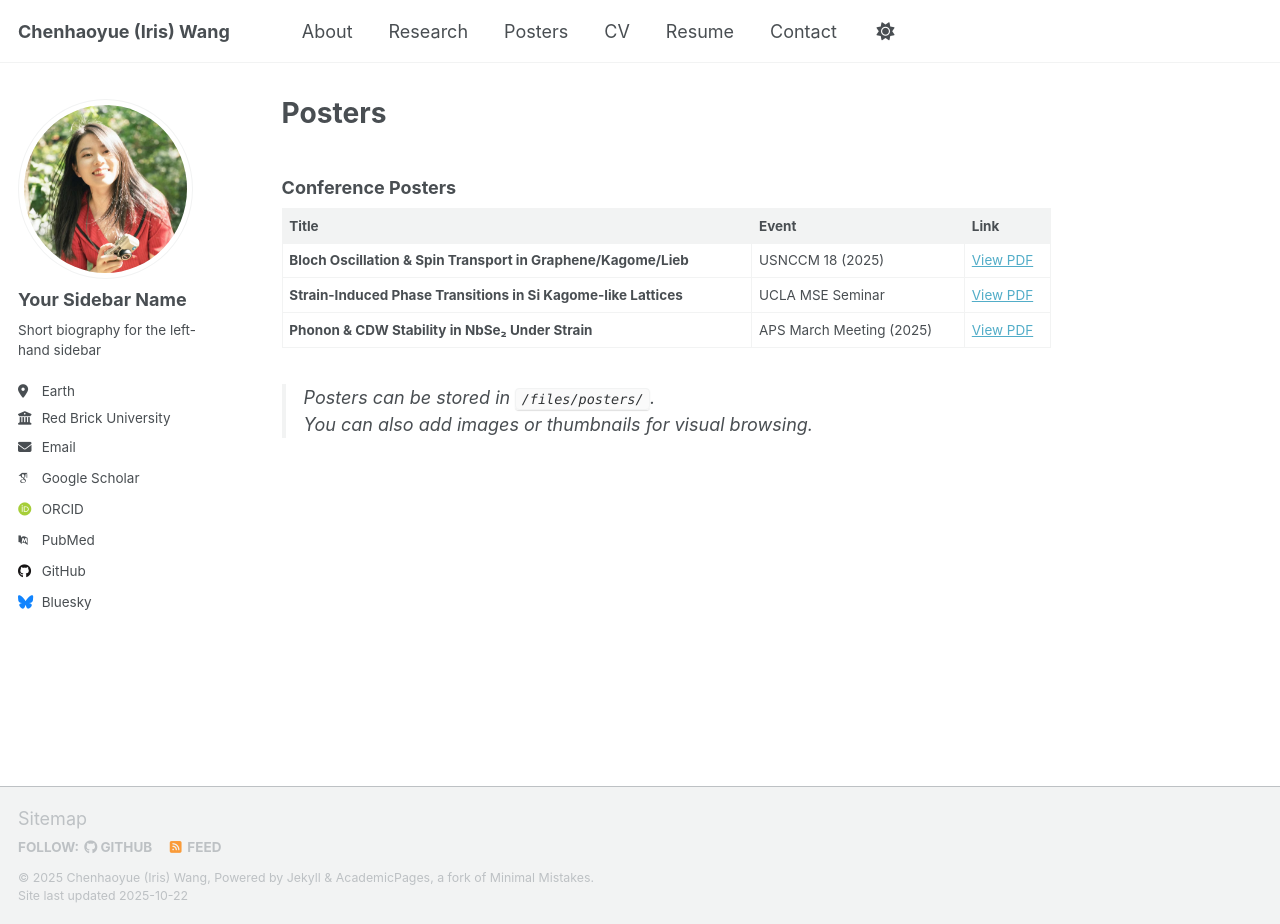
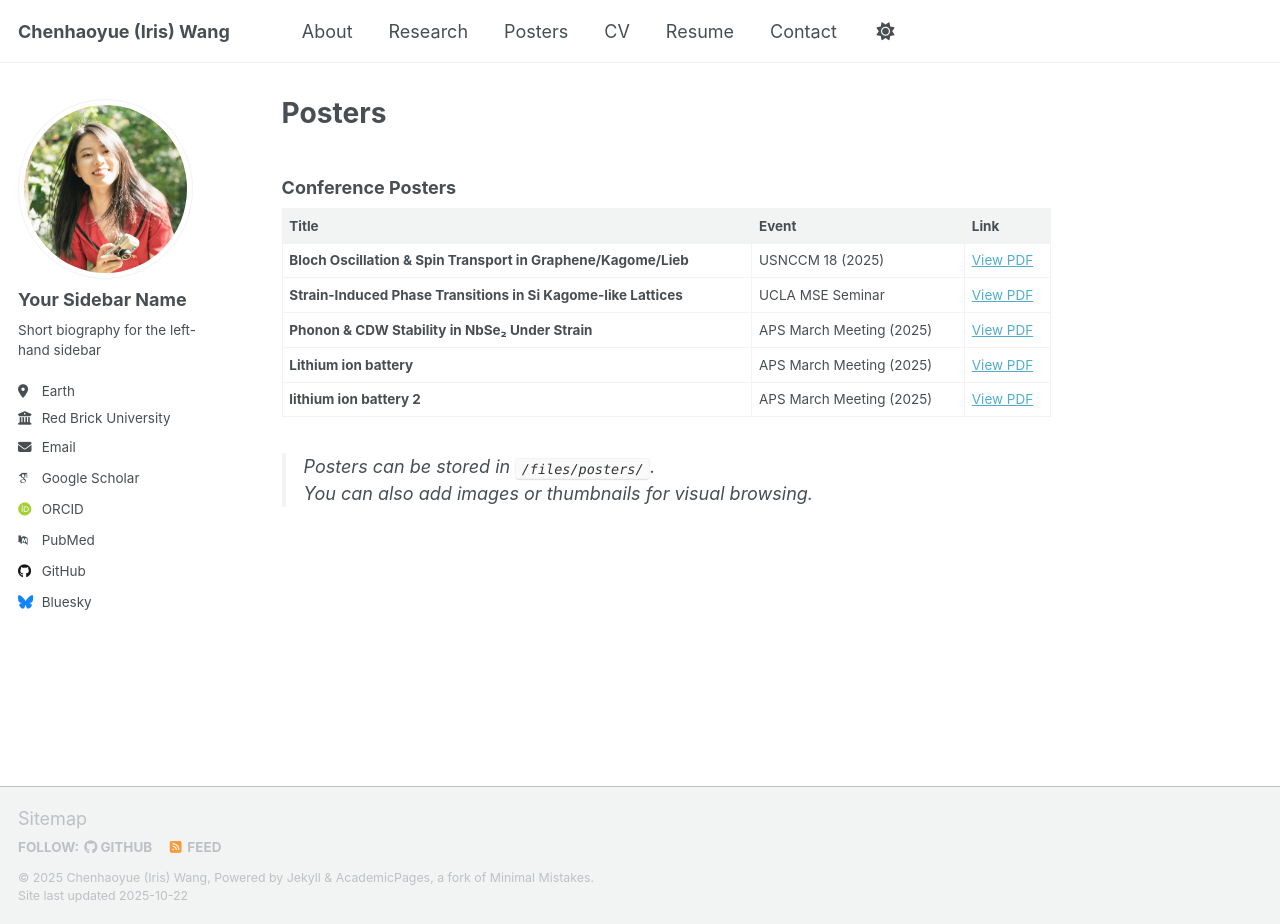
Before and after one commit to Iris-wang-233/Iris-Wang-233.github.io, a Jekyll site: the page built from _pages/posters.md, in a window 1280 px wide and 924 px high. Built offline with Jekyll 4.4.1, drawn with Linux system fonts in a browser that asks for light colours; some web fonts are replaced; a script that is not in the unit is left out.

Commit message:
Update conference posters and links

```diff
--- a/_pages/posters.md
+++ b/_pages/posters.md
@@ -10,9 +10,11 @@ classes: wide
 
 | Title | Event | Link |
 |--------|--------|------|
-| **Bloch Oscillation & Spin Transport in Graphene/Kagome/Lieb** | USNCCM 18 (2025) | [View PDF](/files/posters/bloch_poster.pdf) |
-| **Strain-Induced Phase Transitions in Si Kagome-like Lattices** | UCLA MSE Seminar | [View PDF](/files/posters/sikl_poster.pdf) |
-| **Phonon & CDW Stability in NbSe₂ Under Strain** | APS March Meeting (2025) | [View PDF](/files/posters/nbse2_poster.pdf) |
+| **Bloch Oscillation & Spin Transport in Graphene/Kagome/Lieb** | USNCCM 18 (2025) | [View PDF](/files/Solid_state.pdf) |
+| **Strain-Induced Phase Transitions in Si Kagome-like Lattices** | UCLA MSE Seminar | [View PDF](/files/Solid_state.pdf) |
+| **Phonon & CDW Stability in NbSe₂ Under Strain** | APS March Meeting (2025) | [View PDF](/files/Li_ion_1.pdf) |
+| **Lithium ion battery** | APS March Meeting (2025) | [View PDF](/files/Li_ion_1.pdf) |
+| **lithium ion battery 2** | APS March Meeting (2025) | [View PDF](/files/Li_ion_2.pdf) |
 
 > Posters can be stored in `/files/posters/`.
 > You can also add images or thumbnails for visual browsing.
```
